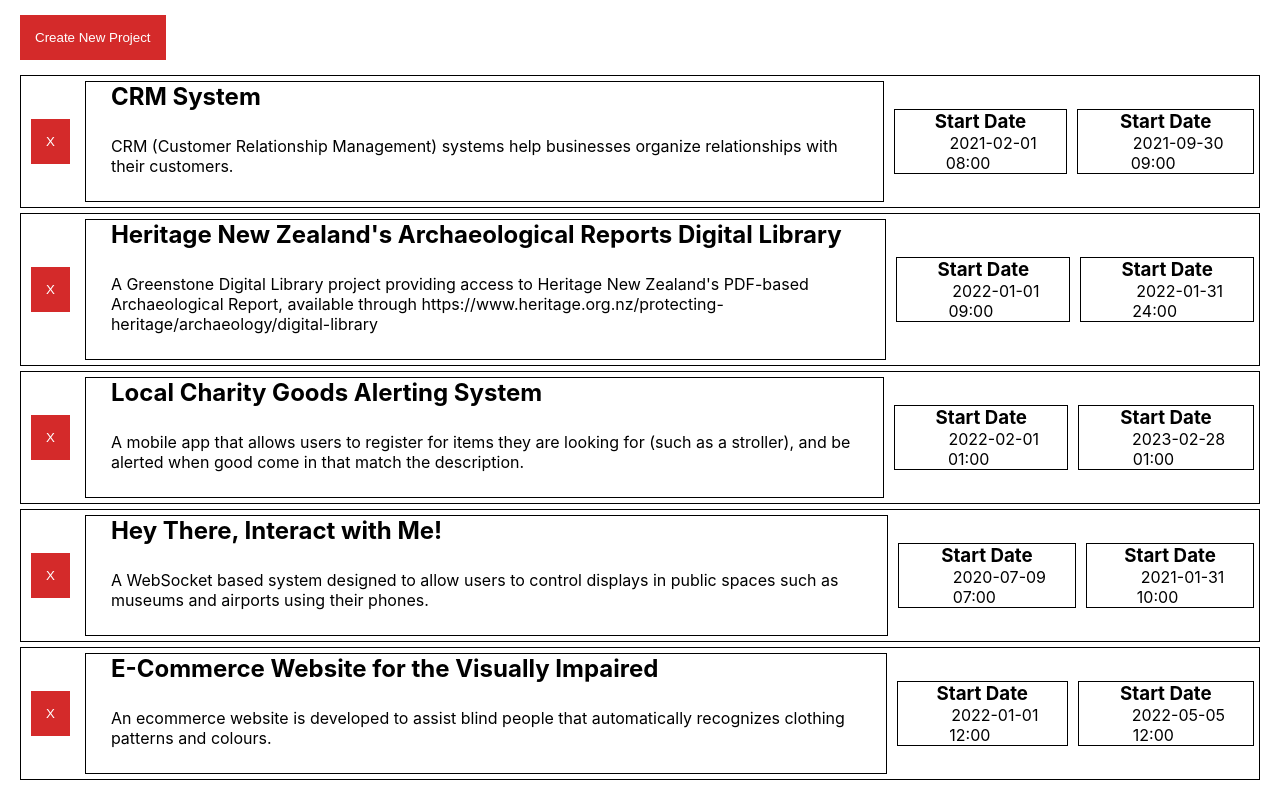
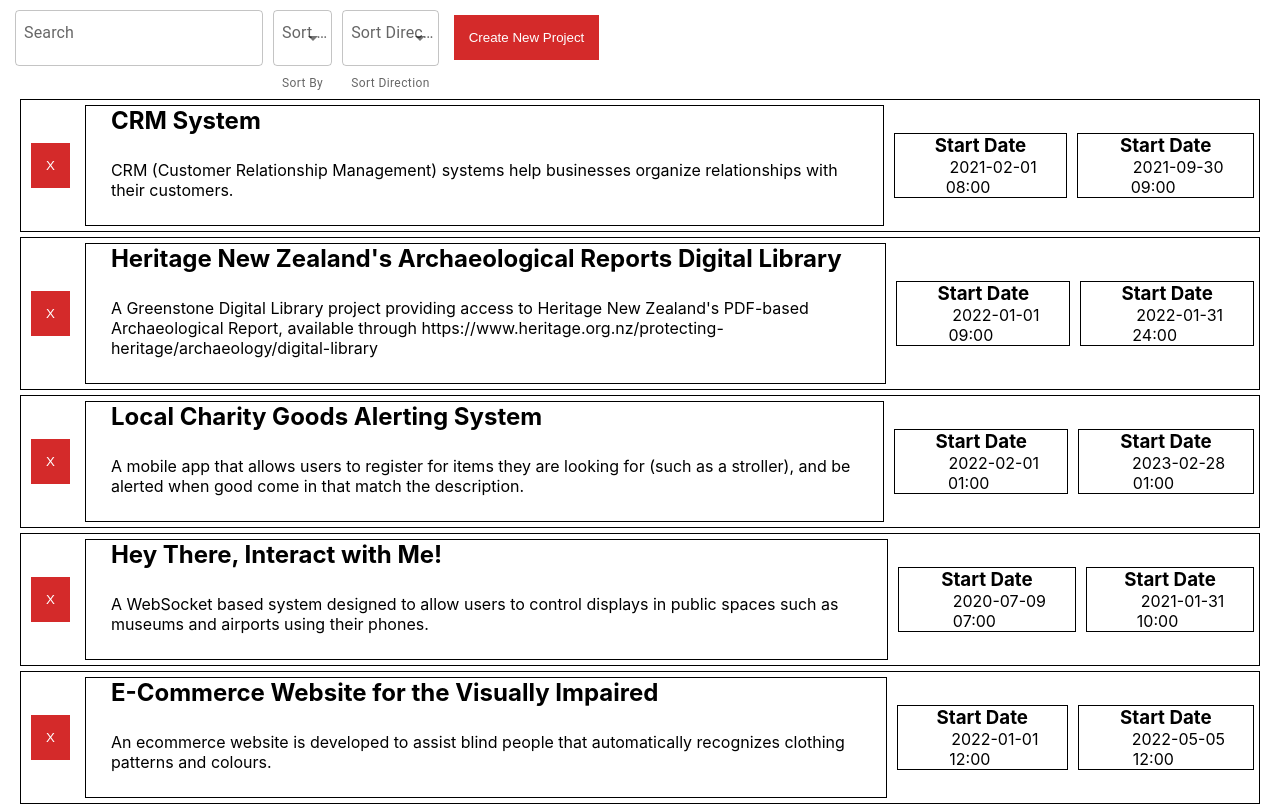
Before and after one commit to TrentButler7/SimpleReactApp, a React (Create React App) app: page / in a window 1280 px wide. Built offline with nearby package versions, Linux system fonts and the light colour scheme.

Commit message:
search function and sort controls added

```diff
--- a/package.json
+++ b/package.json
@@ -3,6 +3,9 @@
   "version": "0.1.0",
   "private": true,
   "dependencies": {
+    "@emotion/react": "^11.9.0",
+    "@emotion/styled": "^11.8.1",
+    "@mui/material": "^5.8.0",
     "@testing-library/jest-dom": "^5.16.4",
     "@testing-library/react": "^13.2.0",
     "@testing-library/user-event": "^13.5.0",
--- a/src/App.js
+++ b/src/App.js
@@ -1,12 +1,17 @@
 import './css/App.css';
 import Project from './components/Project';
 import Form from './components/Form';
-import Backdrop from './components/Backdrop'
+import Backdrop from './components/Backdrop';
+import Search from './components/Search';
 import { useState } from 'react';
+import { FormControl, FormControlLabel, FormGroup, InputLabel, MenuItem, Select, FormHelperText } from '@mui/material';
 
 function App() {
   const [formIsOpen, setFormOpen] = useState(false);
   const [data, setData] = useState([]);
+  const [searchInput, setInput] = useState("");
+  const [sortDirection, setSortDirection] = useState("");
+  const [sortBy, setSortBy] = useState("");
 
   function newProjectHandler(){
     setFormOpen(true);
@@ -17,15 +22,44 @@ function App() {
   }
 
   function submitNewProjectHandler(newProject){
-    alert("here");
     setFormOpen(false);
     setData(data => [...data, newProject]);
   }
 
+  function inputHandler(event){
+    var lowerCase = event.target.value.toLowerCase();
+    setInput(lowerCase);
+  }
+
+  function handleSortDirectionChange(event){
+    setSortDirection(event.target.value);
+  }
+
+  function handleSortByChange(event){
+    setSortBy(event.target.value);
+  }
+
   return (
     <div className='wrapper'>
+      <Search inputHandler={inputHandler}/>
+      <FormControl sx={{midWidth: 80}}>
+        <InputLabel id='sortByLabel'>Sort By</InputLabel>
+        <Select labelId='sortByLabel' value={sortBy} label="Sort By" onChange={handleSortByChange}>
+          <MenuItem value={"projectName"}>Project Name</MenuItem>
+          <MenuItem value={"startDate"}>Start Date</MenuItem>
+        </Select>
+        <FormHelperText sx={{padding: 0}}>Sort By</FormHelperText>
+      </FormControl>
+      <FormControl sx={{midWidth: 80}}>
+        <InputLabel id='sortSwitchLabel'>Sort Direction</InputLabel>
+        <Select labelId='sortSwitchLabel' value={sortDirection} label="Sort By" onChange={handleSortDirectionChange}>
+          <MenuItem value={"a"}>Ascending</MenuItem>
+          <MenuItem value={"b"}>Decending</MenuItem>
+        </Select>
+        <FormHelperText sx={{padding: 0}}>Sort Direction</FormHelperText>
+      </FormControl>
       <button className='btnNewProject' onClick={newProjectHandler} >Create New Project</button>
-      <Project onDataChange={setData} data={data}/>
+      <Project onDataChange={setData} data={data} searchInput={searchInput}/>
       { formIsOpen && <Form onFormSubmit={submitNewProjectHandler}/>}
       { formIsOpen && <Backdrop onClick={cancelNewProjectHandler}/>}
     </div>
--- a/src/components/Form.js
+++ b/src/components/Form.js
@@ -1,22 +1,37 @@
+import { useRef } from 'react';
 import '../css/Form.css';
 
-function Form(props){
+function Form({onFormSubmit}){
+    const nameInputRef = useRef();
+    const idInputRef = useRef();
+    const descInputRef = useRef();
+    const startDateInputRef = useRef();
+    const endDateInputRef = useRef();
+
     function handleSubmit(event){
         event.preventDefault();
-        props.onFormSubmit();
+        const newProject = {
+            projectName: nameInputRef.current.value,
+            projectIdentifier: idInputRef.current.value,
+            description: descInputRef.current.value,
+            start_date: startDateInputRef.current.value,
+            end_date: endDateInputRef.current.value
+        }
+
+        onFormSubmit(newProject);
     }
 
     return(
         <div className="form">
             <h1>Create New Project</h1>
             <form onSubmit={handleSubmit}>
-                <input type="text" placeholder='Project Name' />
-                <input type="number" placeholder='Project ID' />
-                <input type="text" placeholder='Description' />
+                <input type="text" placeholder='Project Name' ref={nameInputRef} />
+                <input type="number" placeholder='Project ID' ref={idInputRef} />
+                <input type="text" placeholder='Description' ref={descInputRef} />
                 <label>Start Date</label>
-                <input type="date" />
+                <input type="date" ref={startDateInputRef} />
                 <label>End Date</label>
-                <input type="date" />
+                <input type="date" ref={endDateInputRef} />
                 <input type="submit" value="Submit" />
             </form>
         </div>
--- a/src/components/Project.js
+++ b/src/components/Project.js
@@ -1,7 +1,7 @@
 import '../css/Project.css';
 import { useEffect } from 'react';
 
-function Project({onDataChange, data}){
+function Project({onDataChange, data, searchInput}){
     useEffect(() => {
         fetch('./data.json')
         .then(response=>response.json())
@@ -13,7 +13,16 @@ function Project({onDataChange, data}){
         onDataChange(arr.filter (item => item !== value));
     };
 
-    const projectsList = data.map( item => (
+    const filteredData = data.filter( (item) =>{
+        if (searchInput == "") {
+            return item;
+        }
+        else{
+            return item.projectName.toLowerCase().includes(searchInput);
+        }
+    });
+
+    const projectsList = filteredData.map( item => (
         <div className='projectItem' key={item.projectIdentifier}>
             <button className="btnDeleteProject" onClick={() => deleteProject(data, item)}>X</button>
             <div className='titleDescContainer'>
@@ -31,6 +40,8 @@ function Project({onDataChange, data}){
         </div>
     ));
 
+
+
     return(
         <div className='projectContainer'>
             {projectsList}
--- /dev/null
+++ b/src/components/Search.js
@@ -0,0 +1,13 @@
+import TextField from '@mui/material/TextField';
+
+function Search({inputHandler}){
+    return(
+        <TextField
+            id="Outlined"
+            variant="outlined"
+            label="Search"
+            onChange={inputHandler} />
+    )
+}
+
+export default Search;
```
Also changed, not shown: 1 other file (tests, documents, lock files or other folders).
